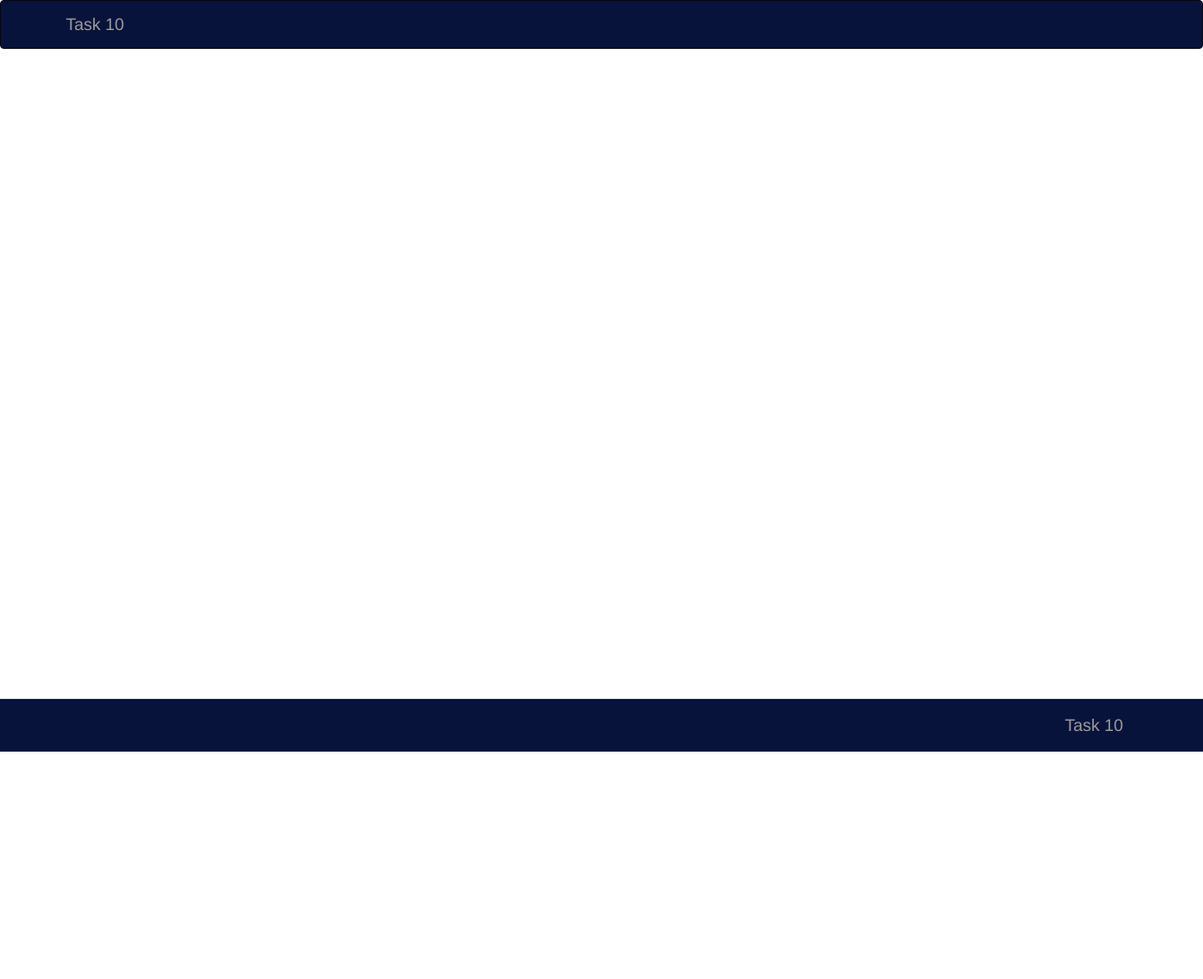
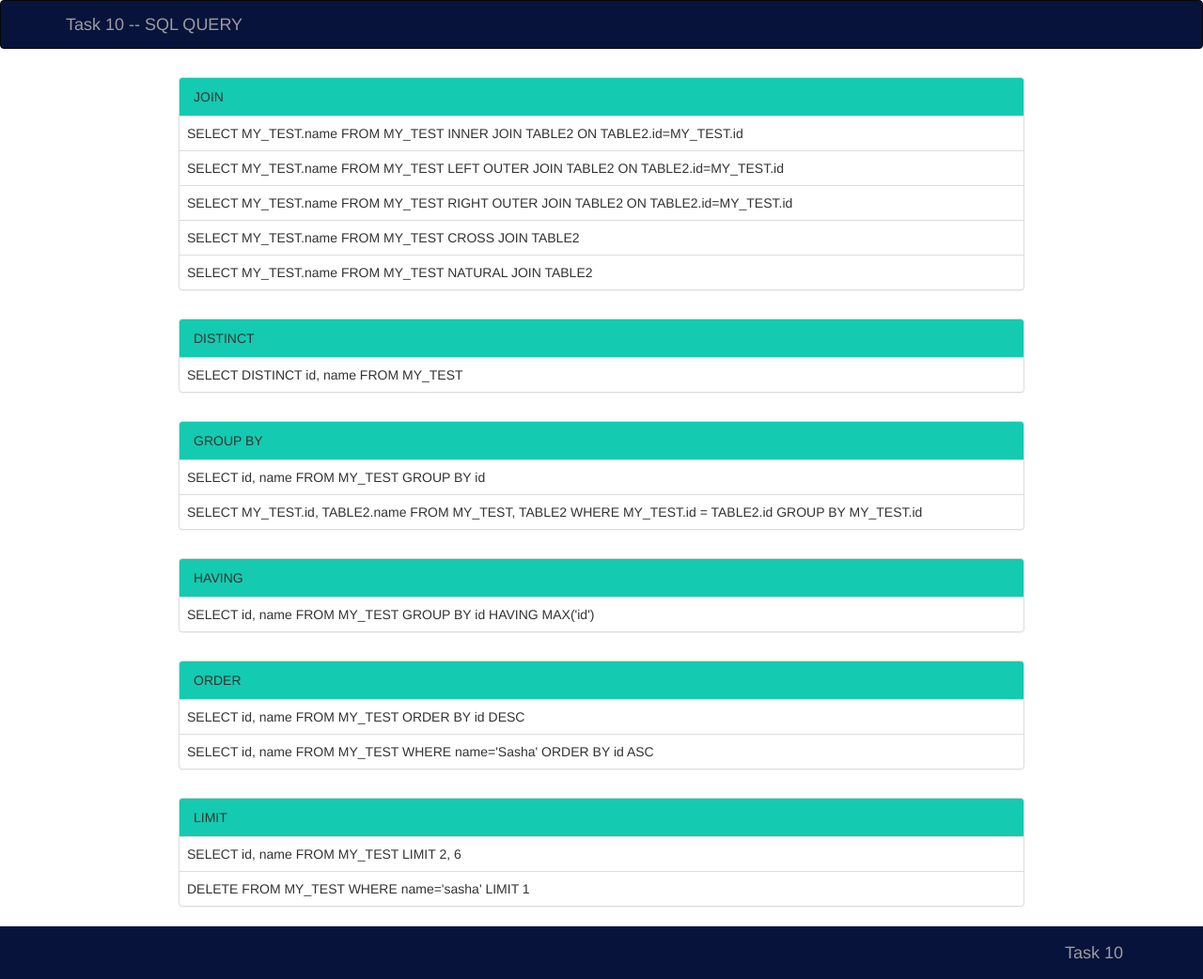
Before and after one commit to kentavros/task10, a PHP site: page / in a window 1280 px wide. Shown: the whole page at 94% size. Before the commit the page ends 800 px from the top, so only its background shows below. Run offline with PHP 8.4, Linux system fonts and the light colour scheme; some libraries are stand-ins or nearby versions.

Commit message:
работает

```diff
--- a/index.php
+++ b/index.php
@@ -2,6 +2,36 @@
 include ('libs/config.php');
 include ('libs/SQL.php');
 
+$db = new SQL();
+//join
+$inner = $db->select(TB_NAME.'.name')->from(TB_NAME)
+    ->join('INNER', 'TABLE2', 'TABLE2.id', TB_NAME.'.id')->exec();
+$leftInner = $db->select(TB_NAME.'.name')->from(TB_NAME)
+    ->join('LEFT OUTER', 'TABLE2', 'TABLE2.id', TB_NAME.'.id')->exec();
+$rightInner = $db->select(TB_NAME.'.name')->from(TB_NAME)
+    ->join('RIGHT OUTER', 'TABLE2', 'TABLE2.id', TB_NAME.'.id')->exec();
+$crossInner = $db->select(TB_NAME.'.name')->from(TB_NAME)
+    ->join('CROSS', 'TABLE2')->exec();
+$naturalInner = $db->select(TB_NAME.'.name')->from(TB_NAME)
+    ->join('NATURAL', 'TABLE2')->exec();
+//distinct
+$distinct = $db->select('id, name', 'DISTINCT')->from(TB_NAME)->exec();
+
+//Group by
+$group = $db->select('id, name')->from(TB_NAME)->group('id')->exec();
+$group2 = $db->select(TB_NAME.'.id, TABLE2.name')->from(TB_NAME.', TABLE2')
+    ->where(TB_NAME.'.id = TABLE2.id')->group(TB_NAME.'.id')->exec();
+
+//Having
+$having = $db->select('id, name')->from(TB_NAME)->group('id')->having('MAX(\'id\')')->exec();
+
+//ORDER
+$order = $db->select('id, name')->from(TB_NAME)->order('id', 'DESC')->exec();
+$order2 = $db->select('id, name')->from(TB_NAME)->where("name='Sasha'")->order('id', 'ASC')->exec();
+
+//Limit
+$limit = $db->select('id, name')->from(TB_NAME)->limit('2, 6')->exec();
+$limit2 = $db->delete()->from(TB_NAME)->where('name=\'sasha\'')->limit(1)->exec();
 
 
 
--- a/libs/SQL.php
+++ b/libs/SQL.php
@@ -12,6 +12,11 @@ class SQL
     protected $setProp;
     protected $queryProp;
     protected $flag;
+    protected $joinProp;
+    protected $groupProp;
+    protected $havingProp;
+    protected $orderProp;
+    protected $limitProp;
 
 
     /**
@@ -19,12 +24,19 @@ class SQL
      * @param $columName
      * @return $this
      */
-	public function select($columName)
+	public function select($columName, $distinct=false)
     {
        if ($columName !== '*')
        {
-           $this->selectProp = "SELECT \"".$columName."\""; //for work pg (" for class)
-           //$this->selectProp = "SELECT ".$columName; //for work pg (" for class)
+           if ('DISTINCT' == $distinct)
+           {
+               $this->selectProp = "SELECT DISTINCT ".$columName;
+           }
+           else
+           {
+//               $this->selectProp = "SELECT \"".$columName."\""; //for work pg (" for class)
+               $this->selectProp = "SELECT ".$columName; //for work pg (" for class)
+           }
            return $this;
        }
 
@@ -37,8 +49,8 @@ class SQL
      */
     public function from($tableName)
 	{
-		$this->fromProp = " FROM \"".$tableName."\"";//for work pg(" for class)
-//		$this->fromProp = " FROM ".$tableName;
+//		$this->fromProp = " FROM \"".$tableName."\"";//for work pg(" for class)
+		$this->fromProp = " FROM ".$tableName;
 		return $this;
 	}
 
@@ -48,17 +60,11 @@ class SQL
      * @param $tableName
      * @return $this
      */
-    public function where($val, $tableName){
-        if ($tableName == PG_TB_NAME)
-        {
-            $this->whereProp = " WHERE \"key\"="."'".$val."'";//for work pg(" for class)
-//            $this->whereProp = " WHERE key="."'".$val."'";
+    public function where( $val){
+
+//            $this->whereProp = " WHERE \"key\"="."'".$val."'";//for work pg(" for class)
+            $this->whereProp = " WHERE ".$val;
             return $this;
-        } else
-        {
-            $this->whereProp = " WHERE `key`="."'".$val."'";
-            return $this;
-        }
     }
 
     /**
@@ -70,8 +76,8 @@ class SQL
     {
         if ($tableName == PG_TB_NAME)
         {
-            $this->insertProp = "INSERT INTO \"".$tableName."\" (\"key\", \"data\")"; //for work pg(" for class)
-//            $this->insertProp = "INSERT INTO ".$tableName." (key, data)";
+//            $this->insertProp = "INSERT INTO \"".$tableName."\" (\"key\", \"data\")"; //for work pg(" for class)
+            $this->insertProp = "INSERT INTO ".$tableName." (key, data)";
             $this->flag = 1;
             return $this;
         }
@@ -113,8 +119,8 @@ class SQL
      */
     public function update($tableName)
     {
-        $this->updateProp = "UPDATE \"".$tableName."\""; //PROVERITb NA RABOTE!!!!!!
-//        $this->updateProp = "UPDATE ".$tableName; //PROVERITb NA RABOTE!!!!!!
+//        $this->updateProp = "UPDATE \"".$tableName."\""; //PROVERITb NA RABOTE!!!!!!
+        $this->updateProp = "UPDATE ".$tableName; //PROVERITb NA RABOTE!!!!!!
         $this->flag = 1;
         return $this;
     }
@@ -140,6 +146,43 @@ class SQL
         }
     }
 
+    public function join($typeJoin, $tbName, $id1 = false, $id2=false)
+    {
+        if(('CROSS' == $typeJoin) || ('NATURAL' == $typeJoin))
+        {
+            $this->joinProp = ' '.$typeJoin.' JOIN '.$tbName;
+        }
+        else
+        {
+            $this->joinProp = ' '.$typeJoin.' JOIN '.$tbName.' ON '.$id1.'='.$id2;
+        }
+        return $this;
+    }
+
+    public function group($columName)
+    {
+        $this->groupProp = ' GROUP BY '.$columName;
+        return $this;
+    }
+
+    public function having($agFun)
+    {
+        $this->havingProp = ' HAVING '.$agFun;
+        return $this;
+    }
+
+    public function order($field, $sortVal)
+    {
+        $this->orderProp = ' ORDER BY '.$field.' '.$sortVal;
+        return $this;
+    }
+
+    public function limit($rows)
+    {
+        $this->limitProp = ' LIMIT '.$rows;
+        return $this;
+    }
+
     /**
      * exec - create query
      * @return string
@@ -149,17 +192,68 @@ class SQL
 
         if (!empty($this->selectProp)) {
             if ((!empty($this->fromProp)) && (!empty($this->whereProp))) {
-                $this->queryProp = $this->selectProp . $this->fromProp . $this->whereProp;
+                if(empty($this->groupProp))
+                {
+                    $this->queryProp = $this->selectProp . $this->fromProp . $this->whereProp . $this->orderProp .$this->limitProp;
+                    $this->selectProp = null;
+                    $this->fromProp = null;
+                    $this->whereProp = null;
+                    $this->orderProp = null;
+                    $this->limitProp = null;
+                }
+                else
+                {
+                    $this->queryProp = $this->selectProp . $this->fromProp . $this->whereProp . $this->groupProp . $this->orderProp.$this->limitProp;
+                    $this->selectProp = null;
+                    $this->fromProp = null;
+                    $this->whereProp = null;
+                    $this->groupProp = null;
+                    $this->orderProp = null;
+                    $this->limitProp = null;
+                }
+                return $this->queryProp;
+            } elseif ((!empty($this->fromProp)) && (empty($this->joinProp))) {
+                if(empty($this->groupProp))
+                {
+                    $this->queryProp = $this->selectProp . $this->fromProp . $this->orderProp.$this->limitProp;
+                    $this->selectProp = null;
+                    $this->fromProp = null;
+                    $this->orderProp = null;
+                    $this->limitProp = null;
+                }
+                else
+                {
+                    if (empty($this->havingProp))
+                    {
+                        $this->queryProp = $this->selectProp . $this->fromProp . $this->groupProp . $this->orderProp;
+                        $this->selectProp = null;
+                        $this->fromProp = null;
+                        $this->groupProp = null;
+                        $this->orderProp = null;
+                    }
+                    else
+                    {
+                        $this->queryProp = $this->selectProp . $this->fromProp . $this->groupProp . $this->havingProp . $this->orderProp .$this->limitProp;
+                        $this->selectProp = null;
+                        $this->fromProp = null;
+                        $this->groupProp = null;
+                        $this->havingProp = null;
+                        $this->orderProp = null;
+                        $this->limitProp = null;
+                    }
+                }
+                return $this->queryProp;
+            }
+            elseif ((!empty($this->fromProp)) && (!empty($this->joinProp)))
+            {
+                $this->queryProp = $this->selectProp . $this->fromProp. $this->joinProp . $this->orderProp;
                 $this->selectProp = null;
                 $this->fromProp = null;
-                $this->whereProp = null;
+                $this->joinProp = null;
+                $this->orderProp = null;
                 return $this->queryProp;
-            } elseif (!empty($this->fromProp)) {
-                $this->queryProp = $this->selectProp . $this->fromProp;
-                $this->selectProp = null;
-                $this->fromProp = null;
-                return $this->queryProp;
-            } else {
+            }
+            else {
                 return NO_PROPERTIES;
             }
         }
@@ -172,10 +266,11 @@ class SQL
         }
         elseif ((!empty($this->deleteProp)) && (!empty($this->fromProp)) && (!empty($this->whereProp)))
         {
-            $this->queryProp = $this->deleteProp . $this->fromProp . $this->whereProp;
+            $this->queryProp = $this->deleteProp . $this->fromProp . $this->whereProp .$this->limitProp;
             $this->deleteProp = null;
             $this->fromProp = null;
             $this->whereProp = null;
+            $this->limitProp = null;
 
             return $this->queryProp;
         }
--- a/libs/config.php
+++ b/libs/config.php
@@ -44,4 +44,6 @@ define('PG_CONNECT', "host=localhost dbname=user1 user=user1 password=user1z");
 define('PG_TB_NAME', 'PG_TEST');
 
 
+
+
 ?>
--- a/template/tmp.php
+++ b/template/tmp.php
@@ -18,17 +18,61 @@
 <nav class="navbar navbar-inverse ">
     <div class="container">
         <div class="navbar-header">
-            <a class="navbar-brand " href="#">Task 10</a>
+            <a class="navbar-brand " href="#">Task 10 -- SQL QUERY</a>
         </div>
     </div>
 </nav>
 
+<div class="panel panel-default center-block" style="width: 900px; margin-top: 30px;">
+    <div class="panel-heading" style="background-color:#14cab0">JOIN</div>
+    <table class="table table-hover">
+        <tr><td><?=$inner? $inner : ''?></td></tr>
+        <tr><td><?=$leftInner? $leftInner : ''?></td></tr>
+        <tr><td><?=$rightInner? $rightInner : ''?></td></tr>
+        <tr><td><?=$crossInner? $crossInner : ''?></td></tr>
+        <tr><td><?=$naturalInner? $naturalInner : ''?></td></tr>
+    </table>
+</div>
 
+<div class="panel panel-default center-block" style="width: 900px; margin-top: 30px;">
+    <div class="panel-heading" style="background-color:#14cab0">DISTINCT</div>
+    <table class="table table-hover">
+        <tr><td><?=$distinct? $distinct : ''?></td></tr>
+    </table>
+</div>
 
+<div class="panel panel-default center-block" style="width: 900px; margin-top: 30px;">
+    <div class="panel-heading" style="background-color:#14cab0">GROUP BY</div>
+    <table class="table table-hover">
+        <tr><td><?=$group? $group : ''?></td></tr>
+        <tr><td><?=$group2? $group2 : ''?></td></tr>
+    </table>
+</div>
 
+<div class="panel panel-default center-block" style="width: 900px; margin-top: 30px;">
+    <div class="panel-heading" style="background-color:#14cab0">HAVING</div>
+    <table class="table table-hover">
+        <tr><td><?=$having? $having : ''?></td></tr>
+    </table>
+</div>
 
+<div class="panel panel-default center-block" style="width: 900px; margin-top: 30px;">
+    <div class="panel-heading" style="background-color:#14cab0">ORDER</div>
+    <table class="table table-hover">
+        <tr><td><?=$order? $order : ''?></td></tr>
+        <tr><td><?=$order2? $order2 : ''?></td></tr>
+    </table>
+</div>
 
-<footer class="modal-footer navbar-inverse navbar-fixed-bottom" style="padding: 3px;">
+<div class="panel panel-default center-block" style="width: 900px; margin-top: 30px;">
+    <div class="panel-heading" style="background-color:#14cab0">LIMIT</div>
+    <table class="table table-hover">
+        <tr><td><?=$limit? $limit : ''?></td></tr>
+        <tr><td><?=$limit2? $limit2 : ''?></td></tr>
+    </table>
+</div>
+
+<footer class="modal-footer navbar-inverse" style="padding: 3px;">
     <div class="container">
         <a class="navbar-brand" style="float: right" href="#">Task 10</a>
     </div>
```
